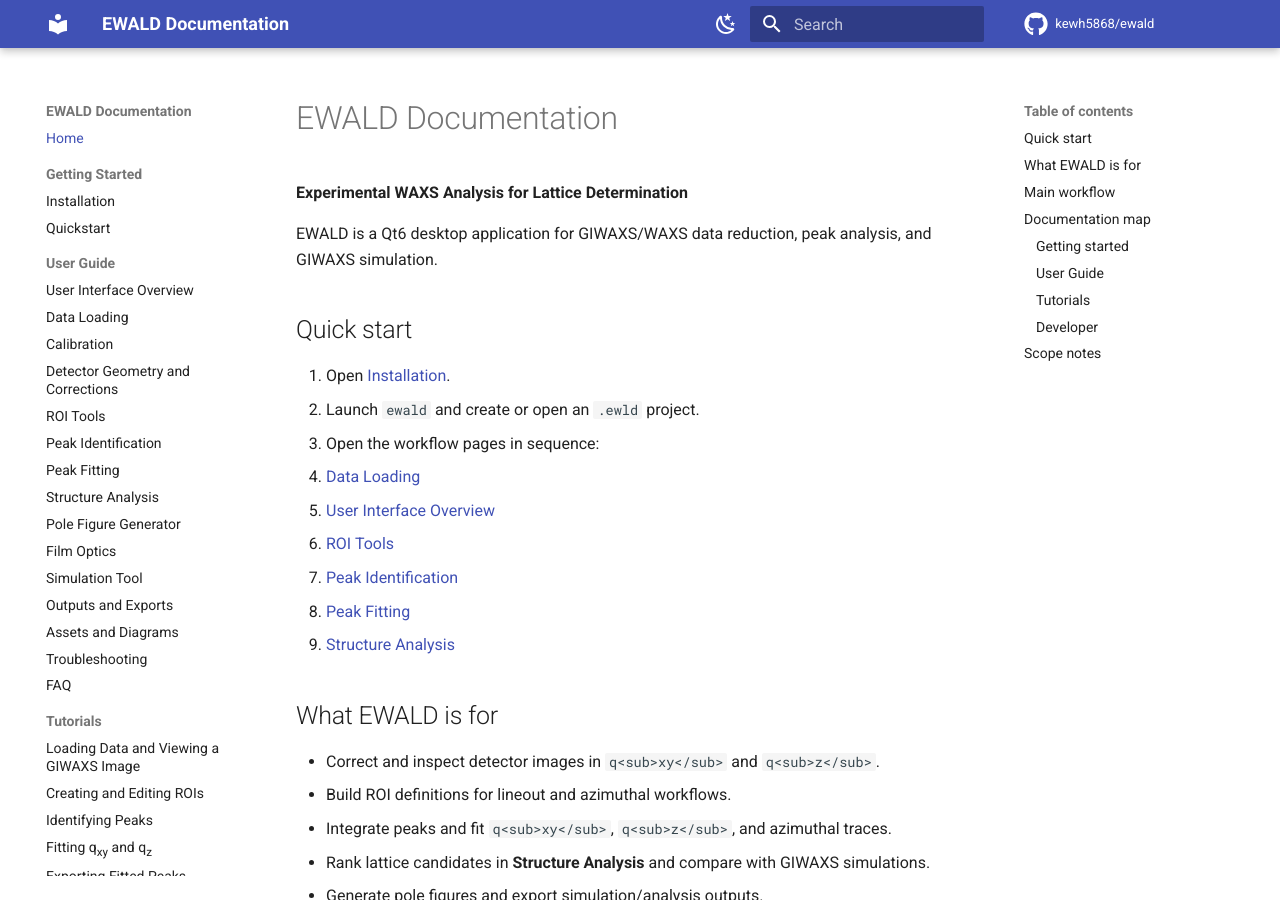
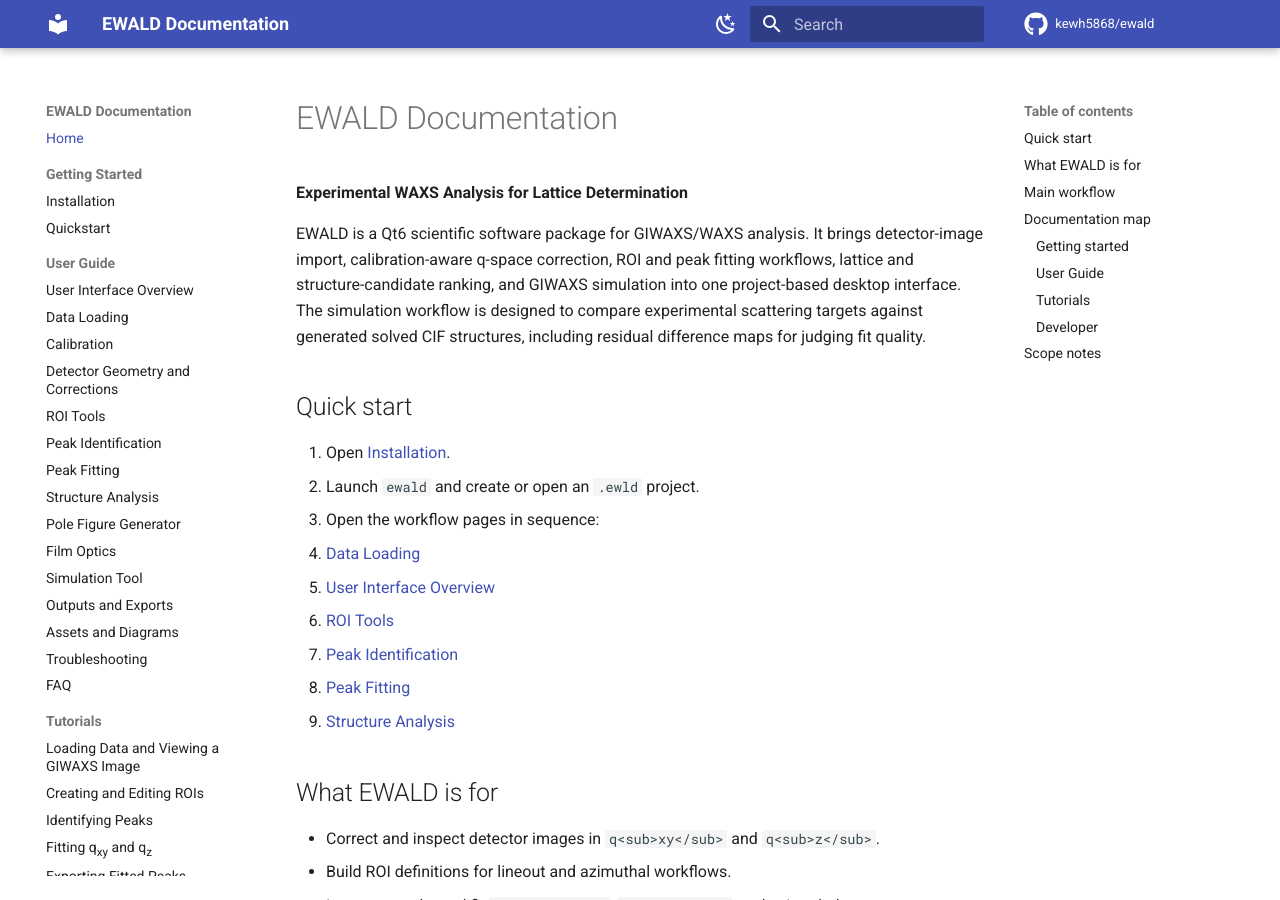
Before and after one commit to kewh5868/ewald, an MkDocs documentation site: the page built from docs/index.md, in a window 1280 px wide and 900 px high. Built offline with MkDocs 1.6.1 and Material for MkDocs 9.7.7, drawn with Linux system fonts in a browser that asks for light colours; comment, search, counter and statistics services are not loaded.

Commit message:
docs: describe EWALD software package

```diff
--- a/docs/index.md
+++ b/docs/index.md
@@ -2,8 +2,12 @@
 
 **Experimental WAXS Analysis for Lattice Determination**
 
-EWALD is a Qt6 desktop application for GIWAXS/WAXS data reduction, peak analysis,
-and GIWAXS simulation.
+EWALD is a Qt6 scientific software package for GIWAXS/WAXS analysis. It brings
+detector-image import, calibration-aware q-space correction, ROI and peak
+fitting workflows, lattice and structure-candidate ranking, and GIWAXS
+simulation into one project-based desktop interface. The simulation workflow is
+designed to compare experimental scattering targets against generated solved CIF
+structures, including residual difference maps for judging fit quality.
 
 ## Quick start
 
--- a/mkdocs.yml
+++ b/mkdocs.yml
@@ -1,5 +1,5 @@
 site_name: EWALD Documentation
-site_description: Experimental WAXS Analysis for Lattice Determination
+site_description: Qt6 GIWAXS/WAXS analysis package for lattice determination, structure fitting, and simulation
 site_url: https://kewh5868.github.io/ewald/
 repo_url: https://github.com/kewh5868/ewald
 repo_name: kewh5868/ewald
--- a/pyproject.toml
+++ b/pyproject.toml
@@ -11,7 +11,7 @@ authors = [
 maintainers = [
   { name = "Keith White", email = "keith.white@colorado.edu" },
 ]
-description = "Qt6 application framework for experimental WAXS analysis and lattice determination."
+description = "Qt6 GIWAXS/WAXS analysis package for lattice determination, structure fitting, and simulation."
 keywords = [
   "WAXS",
   "GIWAXS",
--- a/src/ewald/__init__.py
+++ b/src/ewald/__init__.py
@@ -1,4 +1,4 @@
-"""Experimental WAXS Analysis for Lattice Determination."""
+"""Qt6 GIWAXS/WAXS tools for lattice analysis and simulation."""
 
 from ewald.version import __version__
 
```
Also changed, not shown: README.md (+6 -2 lines).
